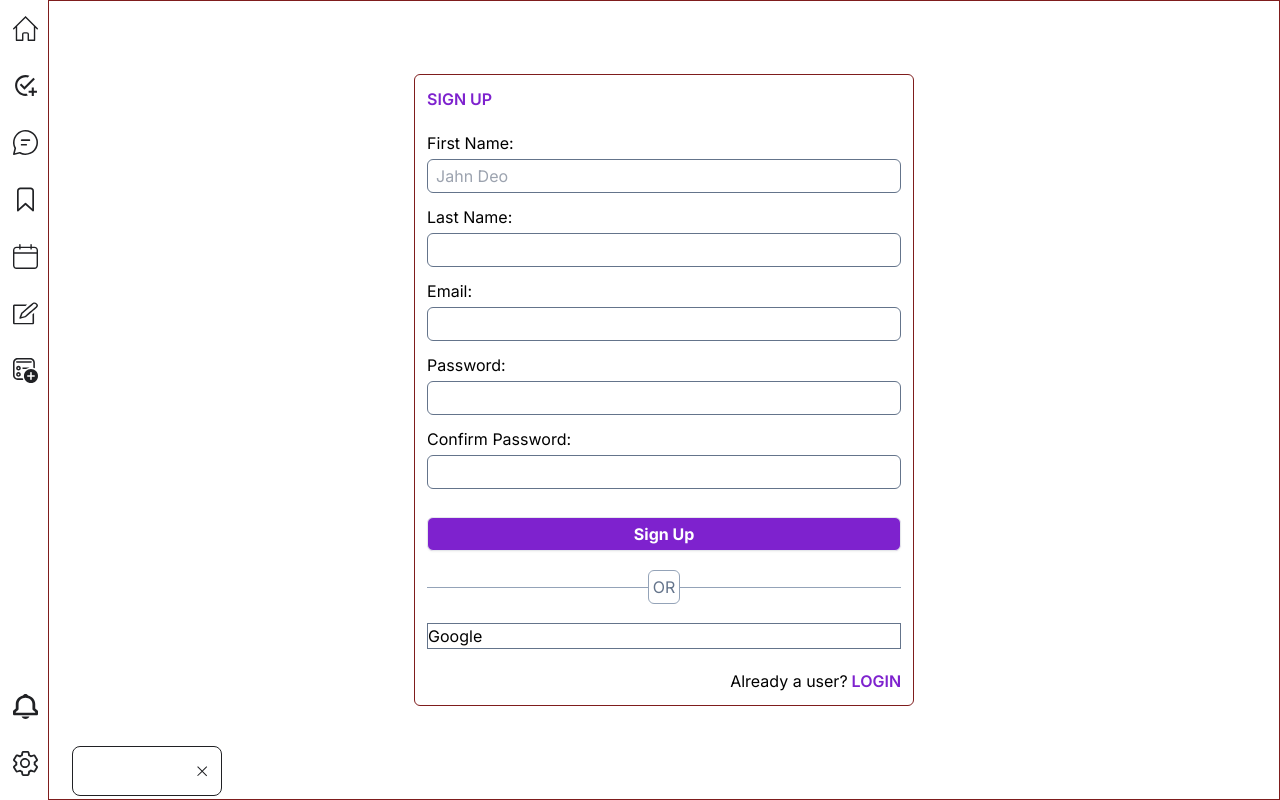
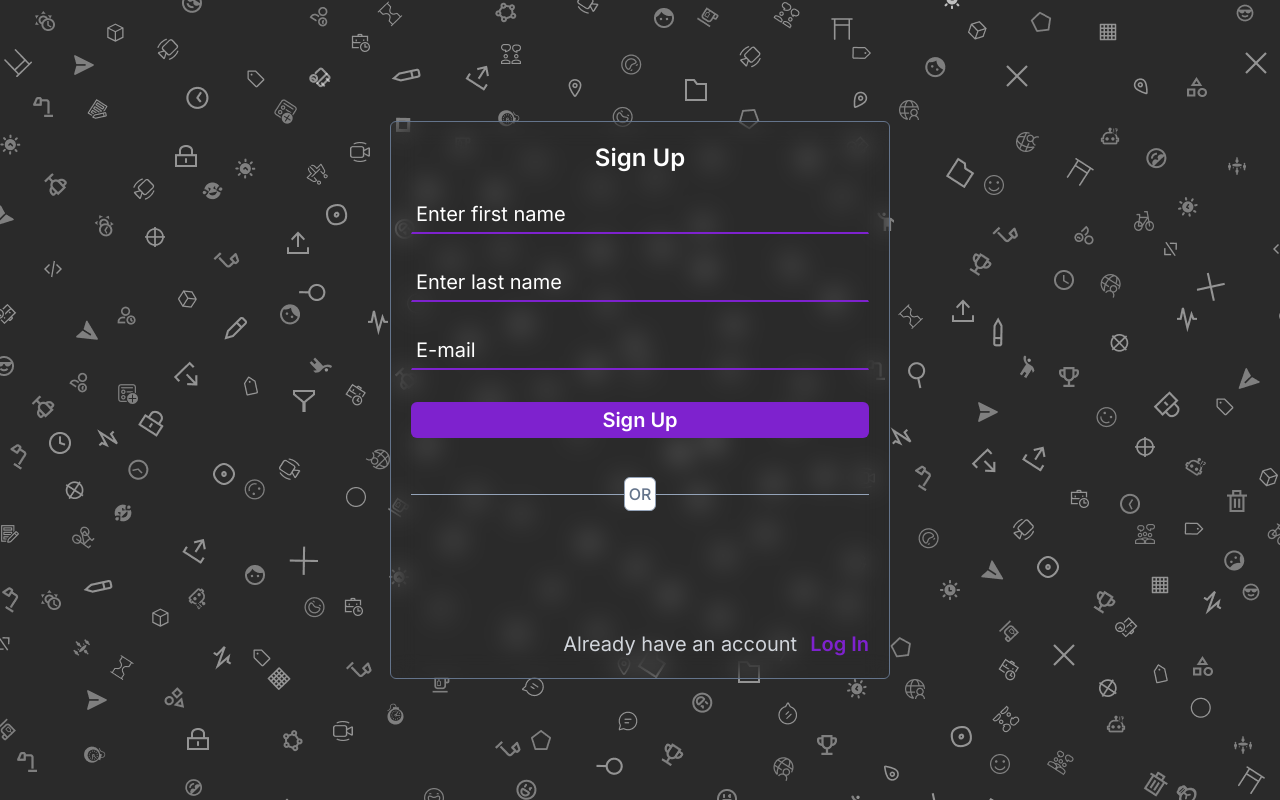
Before and after one commit to shashank78P/DailyDash, a Next.js app: page /signup in a window 1280 px wide. Built offline with nearby package versions, Linux system fonts and the light colour scheme.

Commit message:
login done

```diff
--- /dev/null
+++ b/app/block/page.tsx
@@ -0,0 +1,76 @@
+"use client"
+import api from '@/components/lib/api';
+import { useSearchParams , useRouter } from 'next/navigation';
+import React from 'react'
+import { useForm } from 'react-hook-form';
+import { useMutation } from 'react-query';
+import { toast } from 'react-toastify';
+
+const Block = () => {
+
+    type blockType = {
+        password: string,
+    }
+
+    const router = useRouter();
+    const params = useSearchParams();
+
+    const { mutate: block, isLoading } = useMutation(async (data: any) => await api.put("/log-in-details/block-log-in-device", data));
+
+    const { register, handleSubmit, formState: { errors }, getValues } = useForm<blockType>({});
+    const onSubmit = (data: blockType) => {
+        Object.assign(data , {email : params.get("email"),logInId : params.get("logInId")})
+        console.log(data);
+        block(data , {
+            onSuccess({data}) {
+                console.log(data)
+                toast.success(data)
+                router.replace('/');
+            },
+            onError(err : any) {
+                console.log(err?.response?.data?.message)
+                toast.error(err?.response?.data?.message)
+            },
+        });
+    }
+  return (
+    <div
+            className='flex justify-center items-center h-[100%] backgroundeImage'
+        >
+            <div className='w-[90%] sm:w-[500px] border border-slate-500  p-5 text-white rounded-md backdrop-blur-md'>
+                <div className='mb-5 font-semibold text-xl sm:text-2xl text-center'>Block</div>
+                <form onSubmit={handleSubmit(onSubmit)} className='mb-5 sm:text-xl'>
+                    <div className=''>
+                        <div
+                            className='flex flex-col mb-3'
+                        >
+                            {/* <label className='text-lg font-semibold'>Email:</label> */}
+                            <input
+                                type='password'
+                                placeholder='Password'
+                                className='bg-transparent full px-1 py-1 border border-transparent border-y-2  border-b-purple-700 placeholder:text-white'
+                                {...register(
+                                    "password",
+                                    {
+                                        required: "Password is required"
+                                    })}
+                            />
+                            {errors.password && (
+                                <p className="text-sm text-red-500 mt-2">
+                                    {errors.password.message}
+                                </p>
+                            )}
+                        </div>
+                        <input
+                            className='w-full mt-5 full rounded-md px-2 py-1 bg-red-700 font-medium cursor-pointer'
+                            type="Submit"
+                            value="Confirm"
+                        />
+                    </div>
+                </form>
+            </div>
+        </div >
+  )
+}
+
+export default Block
--- a/app/layout.tsx
+++ b/app/layout.tsx
@@ -7,6 +7,8 @@ import TabSection from '@/components/GlobalComponents/bottomTab/TabSection'
 import ReactQueryProvider from './reactQueryProvider'
 import { usePathname } from 'next/navigation';
 import GoogleProvider from './GoogleProvider';
+import { ToastContainer } from 'react-toastify';
+import 'react-toastify/dist/ReactToastify.css';
 
 const inter = Inter({ subsets: ['latin'] })
 
@@ -21,15 +23,17 @@ export default function RootLayout({
   children: React.ReactNode
 }) {
   const pathname = usePathname();
-  const restriction_SideBar__Tab = ["/login"];
+  const restriction_SideBar__Tab = ["/login","/reset-password","/forget-password","/block","/signup"];
   console.log(pathname);
   return (
     <html lang="en">
+      <title>DailyDash</title>
       <GoogleProvider>
         <ReduxProvider>
           <ReactQueryProvider>
             <body className={inter.className}>
               <div className='flex w-full'>
+              <ToastContainer />
                 {!restriction_SideBar__Tab.includes(pathname) && <SideBar />}
                 {/* <div className='flex w-full flex-col'> */}
                 <div className='w-full  h-screen flex flex-col justify-between '>
--- a/app/login/page.tsx
+++ b/app/login/page.tsx
@@ -2,37 +2,36 @@
 import Google from '@/components/SocailMedia/Google';
 import api from '@/components/lib/api';
 import Link from 'next/link';
+import { useRouter } from 'next/navigation';
 import { useState } from 'react';
 import { useForm } from "react-hook-form";
-import { useQuery } from 'react-query';
+import { useMutation, useQuery } from 'react-query';
+import { toast } from 'react-toastify';
 
 type LogInType = {
     email: string,
     password: string
 }
 const Login = () => {
-    const [refetchQuery, setRefetchQuery] = useState(true)
-    const query = useQuery(['todos', refetchQuery], () => {
-        console.log("calling")
-        api.get("/log-in-details")
-    },
-        {
-            onSuccess: (data) => {
-                console.log("sucess", data)
-            },
-            onError: (err) => {
-                console.log("sucess", err)
-            }
-        })
+    const router = useRouter();
+    const { mutate: login, isLoading } = useMutation(async (data: any) => await api.post("/log-in-details/login", data));
     const { register, handleSubmit, formState: { errors }, getValues } = useForm<LogInType>({});
     const onSubmit = async (data: any) => {
+        console.log(data);
+        login(data,{
+            onSuccess({data}) {
+                console.log(data);
+                router.replace('/');
+                toast.success("Login Sucessfull")
+            },
+            onError(err : any) {
+                toast.error(err?.response?.data?.message)
+            },
+        });
     }
     return (
         <div
             className='flex justify-center items-center h-[100%] backgroundeImage'
-            onClick={() => {
-                setRefetchQuery(!refetchQuery);
-            }}
         >
             <div className='w-[90%] sm:w-[500px] border border-slate-500  p-5 text-white rounded-md backdrop-blur-md'>
                 <div className='mb-5 font-semibold text-xl sm:text-2xl text-center'>Log In</div>
--- a/app/reset-password/page.tsx
+++ b/app/reset-password/page.tsx
@@ -1,5 +1,11 @@
 "use client"
+import api from "@/components/lib/api";
+import Link from "next/link";
+import { useSearchParams,useRouter } from "next/navigation";
+import { useState } from "react";
 import { useForm } from "react-hook-form";
+import { useMutation } from "react-query";
+import { toast } from "react-toastify";
 
 type ResetPasswordType = {
     password: string,
@@ -7,73 +13,101 @@ type ResetPasswordType = {
 }
 
 const ResetPassword = () => {
+    const router = useRouter();
+    const params = useSearchParams();
 
+    const { mutate: passwordReset, isLoading } = useMutation(async (data: any) => await api.put("/log-in-details/reset-password", data));
+
+    const [ message , setMessage ] = useState<String>("");
     const { register, handleSubmit, formState: { errors }, getValues } = useForm<ResetPasswordType>({});
-    const onSubmit = (data: any) => {
+    const onSubmit = (data: ResetPasswordType) => {
+        const { confirmPassword , password } = data;
+
+        if(password != confirmPassword){
+            setMessage("Password mis-match");
+        }
+        else if(!/^(?=.*[0-9])(?=.*[a-z])(?=.*[A-Z])(?=.*[*.!@#$%^&(){}[\]:;<>,.?/~_+-=|\\]).{8,32}$/.test(password)){
+            setMessage("message");
+        }
+        Object.assign(data , {token : params.get("token")})
         console.log(data);
+        passwordReset(data , {
+            onSuccess(data) {
+                console.log(data)
+                toast.success(data?.data)
+                router.replace('/');
+            },
+            onError(err : any) {
+                console.log({err})
+                toast.error(err?.message)
+            },
+        });
     }
 
     return (
-        <>
-            <div className='flex justify-center items-center h-[100%] border-red-900 border'>
-                <div className='w-[90%] sm:w-[500px] border border-red-900 p-3 mb-5 rounded-md'>
-                    <div className='mb-5 text-purple-700 font-semibold'>SIGN UP</div>
-                    <form onSubmit={handleSubmit(onSubmit)} className='mb-5'>
+        <div
+            className='flex justify-center items-center h-[100%] backgroundeImage'
+        >
+            <div className='w-[90%] sm:w-[500px] border border-slate-500  p-5 text-white rounded-md backdrop-blur-md'>
+                <div className='mb-5 font-semibold text-xl sm:text-2xl text-center'>Reset Password</div>
+                <form onSubmit={handleSubmit(onSubmit)} className='mb-5 sm:text-xl'>
                     <div className=''>
                         <div
                             className='flex flex-col mb-3'
                         >
-                                <label>Password:</label>
+                            {/* <label className='text-lg font-semibold'>Email:</label> */}
                             <input
                                 type='password'
-                                    className='border border-slate-500 mt-1 full rounded-md px-2 py-1'
+                                placeholder='Password'
+                                className='bg-transparent full px-1 py-1 border border-transparent border-y-2  border-b-purple-700 placeholder:text-white'
                                 {...register(
                                     "password",
-                                        { required: "Password is required" })}
+                                    {
+                                        required: "Password is required"
+                                    })}
                             />
                             {errors.password && (
-                                    <p className="text-xs text-red-500">
+                                <p className="text-sm text-red-500 mt-2">
                                     {errors.password.message}
                                 </p>
                             )}
                         </div>
                         <div
-                                className='flex flex-col mb-3'
+                            className='flex flex-col mb-2'
                         >
-                                <label>Confirm Password:</label>
+                            {/* <label className='text-lg text-white font-semibold'>Password:</label> */}
                             <input
                                 type='password'
-                                    className='border border-slate-500 mt-1 full rounded-md px-2 py-1'
+                                placeholder='Confirm Password'
+                                className='bg-transparent mt-5 full px-1 py-1 border border-transparent border-y-2  border-b-purple-700 placeholder:text-white'
                                 {...register(
                                     "confirmPassword",
-                                        {
-                                            required: "confirm password is required ", validate: (value) => {
-                                                const enteredPassword = getValues("password")
-                                                return value === enteredPassword
-                                            }
-                                        })}
+                                    { required: "confirm password is required" })}
                             />
                             {errors.confirmPassword && (
-                                    <p className="text-xs text-red-500">
+                                <p className="text-sm mt-2 text-red-500">
                                     {errors.confirmPassword.message}
                                 </p>
                             )}
-                                {errors.confirmPassword?.type === "validate" && (
-                                    <p className="text-xs text-red-500">
-                                        password mismatch
-                                    </p>
-                                )}
+                        </div>
+                        <div className=' text-red-500  text-sm mt-5'>
+                                {message !== "message" ? message : <ul className=" list-disc ml-4">
+                                <li>At least one digit [0-9]</li>
+                                <li>At least one lowercase character [a-z]</li>
+                                <li>At least one uppercase character [A-Z] </li>
+                                <li>{"At least one special character [*.!@#$%^&(){}[]:;<>,.?/~_+-=|\]"}</li>
+                                <li>At least 8 characters in length, but no more than 32.</li>
+                                </ul> }
                         </div>
                         <input
-                                className='w-full border mt-4 full rounded-md px-2 py-1 bg-purple-700 text-white shadow-sm font-bold'
-                                type="submit"
+                            className='w-full mt-5 full rounded-md px-2 py-1 bg-purple-700 font-semibold cursor-pointer'
+                            type="Submit"
                             value="Reset Password"
                         />
                     </div>
                 </form>
             </div>
         </div >
-        </>
     )
 }
 
--- a/app/signup/page.tsx
+++ b/app/signup/page.tsx
@@ -1,68 +1,76 @@
 "use client"
+import Google from '@/components/SocailMedia/Google';
+import api from '@/components/lib/api';
 import Link from 'next/link';
+import { useRouter } from 'next/navigation';
 import { useForm } from "react-hook-form";
+import { useMutation } from 'react-query';
+import { toast } from 'react-toastify';
 
 type SignUpType = {
     firstName: string,
     lastName: string,
     email: string,
-    password: string,
-    confirmPassword: string
 }
 
 const SignUp = () => {
-
+    const router = useRouter();
+    const { mutate: sigup, isLoading } = useMutation(async (data: SignUpType) => await api.post("/log-in-details/signin", data));
     const { register, handleSubmit, formState: { errors }, getValues } = useForm<SignUpType>({});
     const onSubmit = (data: any) => {
         console.log(data);
+        sigup(data , {
+            onSuccess({data}){
+                toast.success("Account created!!!")
+                router.replace("/login");
+            },
+            onError(err){
+                toast.error("Not created")
+            }
+        });
     }
 
     return (
         <>
-            <div className='flex justify-center items-center h-[100%] border-red-900 border'>
-                <div className='w-[90%] sm:w-[500px] border border-red-900 p-3 mb-5 rounded-md'>
-                    <div className='mb-5 text-purple-700 font-semibold'>SIGN UP</div>
-                    <form onSubmit={handleSubmit(onSubmit)} className='mb-5'>
+            <div
+            className='flex justify-center items-center h-[100%] backgroundeImage'
+        >
+            <div className='w-[90%] sm:w-[500px] border border-slate-500  p-5 text-white rounded-md backdrop-blur-md'>
+                <div className='mb-5 font-semibold text-xl sm:text-2xl text-center'>Sign Up</div>
+                <form onSubmit={handleSubmit(onSubmit)} className='mb-5 sm:text-xl'>
                     <div className=''>
                     <div
-                                className='flex flex-col mb-3'
+                            className='flex flex-col mb-2'
                         >
-                                <label>First Name:</label>
+                            {/* <label className='text-lg text-white font-semibold'>Password:</label> */}
                             <input
-                                    className='border border-slate-500 mt-1 full rounded-md px-2 py-1'
-                                    placeholder='Jahn Deo'
+                                type='text'
+                                placeholder='Enter first name'
+                                className='bg-transparent full px-1 py-1 border border-transparent border-y-2  border-b-purple-700 placeholder:text-white'
                                 {...register(
                                     "firstName",
-                                        {
-                                            required: "First name is required", minLength: {
-                                                value: 3,
-                                                message: "minimum length of Fist name must be 3"
-                                            }
-                                        })}
+                                    { required: "firstName is required" })}
                             />
                             {errors.firstName && (
-                                    <p className="text-xs text-red-500">
+                                <p className="text-sm mt-2 text-red-500">
                                     {errors.firstName.message}
                                 </p>
                             )}
                         </div>
                         <div
-                                className='flex flex-col mb-3'
+                            className='flex flex-col mb-2'
                         >
-                                <label>Last Name:</label>
+                            {/* <label className='text-lg text-white font-semibold'>Password:</label> */}
                             <input
-                                    className='border border-slate-500 mt-1 full rounded-md px-2 py-1'
+                                type='text'
+                                placeholder='Enter last name'
+                                className='bg-transparent mt-5 full px-1 py-1 border border-transparent border-y-2  border-b-purple-700 placeholder:text-white'
                                 {...register(
                                     "lastName",
-                                        {
-                                            required: "Last name is required", minLength: {
-                                                value: 1,
-                                                message: "minimum length of last name must be 1"
-                                            }
-                                        })}
+                                    { required: "lastName is required" })}
                             />
                             {errors.lastName && (
-                                    <p className="text-xs text-red-500">
+                                <p className="text-sm mt-2 text-red-500">
                                     {errors.lastName.message}
                                 </p>
                             )}
@@ -70,10 +78,11 @@ const SignUp = () => {
                         <div
                             className='flex flex-col mb-3'
                         >
-                                <label>Email:</label>
+                            {/* <label className='text-lg font-semibold'>Email:</label> */}
                             <input
                                 type='email'
-                                    className='border border-slate-500 mt-1 full rounded-md px-2 py-1'
+                                placeholder='E-mail'
+                                className='bg-transparent mt-5 full px-1 py-1 border border-transparent border-y-2  border-b-purple-700 placeholder:text-white'
                                 {...register(
                                     "email",
                                     {
@@ -81,76 +90,28 @@ const SignUp = () => {
                                     })}
                             />
                             {errors.email && (
-                                    <p className="text-xs text-red-500">
+                                <p className="text-sm text-red-500 mt-2">
                                     {errors.email.message}
                                 </p>
                             )}
                         </div>
-                            <div
-                                className='flex flex-col mb-3'
-                            >
-                                <label>Password:</label>
                         <input
-                                    type='password'
-                                    className='border border-slate-500 mt-1 full rounded-md px-2 py-1'
-                                    {...register(
-                                        "password",
-                                        { required: "Password is required" })}
-                                />
-                                {errors.password && (
-                                    <p className="text-xs text-red-500">
-                                        {errors.password.message}
-                                    </p>
-                                )}
-                            </div>
-                            <div
-                                className='flex flex-col mb-3'
-                            >
-                                <label>Confirm Password:</label>
-                                <input
-                                    type='password'
-                                    className='border border-slate-500 mt-1 full rounded-md px-2 py-1'
-                                    {...register(
-                                        "confirmPassword",
-                                        {
-                                            required: "confirm password is required ", validate: (value) => {
-                                                const enteredPassword = getValues("password")
-                                                return value === enteredPassword
-                                            }
-                                        })}
-                                />
-                                {errors.confirmPassword && (
-                                    <p className="text-xs text-red-500">
-                                        {errors.confirmPassword.message}
-                                    </p>
-                                )}
-                                {errors.confirmPassword?.type === "validate" && (
-                                    <p className="text-xs text-red-500">
-                                        password mismatch
-                                    </p>
-                                )}
-                            </div>
-                            <input
-                                className='w-full border mt-4 full rounded-md px-2 py-1 bg-purple-700 text-white shadow-sm font-bold'
+                            className='w-full mt-5 full rounded-md px-2 py-1 bg-purple-700 font-semibold cursor-pointer'
                             type="submit"
                             value="Sign Up"
                         />
                     </div>
                 </form>
-
-                    {/* or */}
-                    <div className='h-8 relative flex items-center justify-center mb-5'>
+                <div className='h-8 relative flex items-center justify-center my-10'>
                     <div className=' h-[.5px] w-full bg-slate-400'></div>
-                        <div className=' border border-slate-400 bg-white text-slate-500 p-1 rounded-md absolute'>OR</div>
+                    <div className=' border border-slate-400 bg-white text-slate-500 p-1 rounded-md absolute font-medium'>OR</div>
                 </div>
-
-                    {/* social media lgoin */}
-                    <div className='border border-slate-500 mb-5'>
-                        Google
+                <div className=' my-10 flex justify-center items-center'>
+                    <Google />
                 </div>
-                    <div className=' text-right'>
-                        Already a user?
-                        <Link href='/login' className='text-purple-700 underline-offset font-semibold'> LOGIN</Link>
+                <div className=' text-right mt-5 sm:text-xl text-gray-300'>
+                    Already have an account
+                    <Link href='/login' className='text-purple-700 underline-offset font-semibold ml-2'> Log In</Link>
                 </div>
             </div>
         </div >
--- a/package.json
+++ b/package.json
@@ -29,6 +29,7 @@
     "react-hook-form": "^7.45.0",
     "react-query": "^3.39.3",
     "react-redux": "^8.1.0",
+    "react-toastify": "^9.1.3",
     "redux": "^4.2.1",
     "socket.io-client": "^4.7.1",
     "tailwindcss": "3.3.2",
```
Also changed, not shown: components/SocailMedia/Google.tsx (+14 -2 lines), 2 other files (tests, documents, lock files or other folders). Lines whose indentation alone changed are shown as unchanged.
